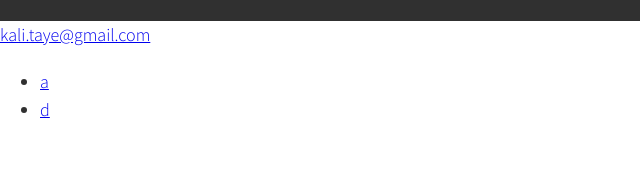
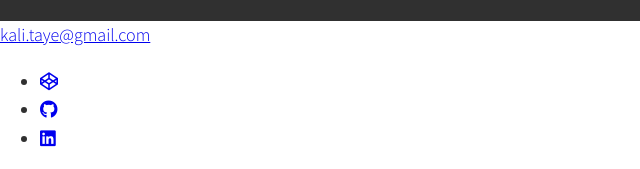
Before and after one commit to KalkidanTaye/Portfolio, a plain HTML site: page index.html in a window 1280 px wide. Shown: the part 2616-2785 px from the top of the page, 0-640 px from the left. Before the commit the page ends 2759 px from the top, so only its background shows below. Drawn offline with nearby package versions, Linux system fonts and the light colour scheme.

Commit message:
Feat: Added Footer

```diff
--- a/index.html
+++ b/index.html
@@ -137,8 +137,9 @@
     <footer>
         <a href="mailto:kali.taye@gmail.com" class="footer_link">kali.taye@gmail.com</a>
         <ul class="social_list">
-                <li class="social_list_item"><a class="social_list_link" href="https://codepen.io">a</a></li>
-                <li class="social_list_item"><a class="social_list_link" href="https://github.com">d</a></li>
+                <li class="social_list_item"><a class="social_list_link" href="https://codepen.io/kalkidantaye"><i class="fab fa-codepen"></i></a></li>
+                <li class="social_list_item"><a class="social_list_link" href="https://github.com/KalkidanTaye"><i class="fab fa-github"></i></a></li>
+                <li class="social_list_item"><a class="social_list_link" href="https://www.linkedin.com/in/kalkidan-alemu-a05218b6/"><i class="fab fa-linkedin"></i></a></li>
             </ul>
     </footer>
 
```
